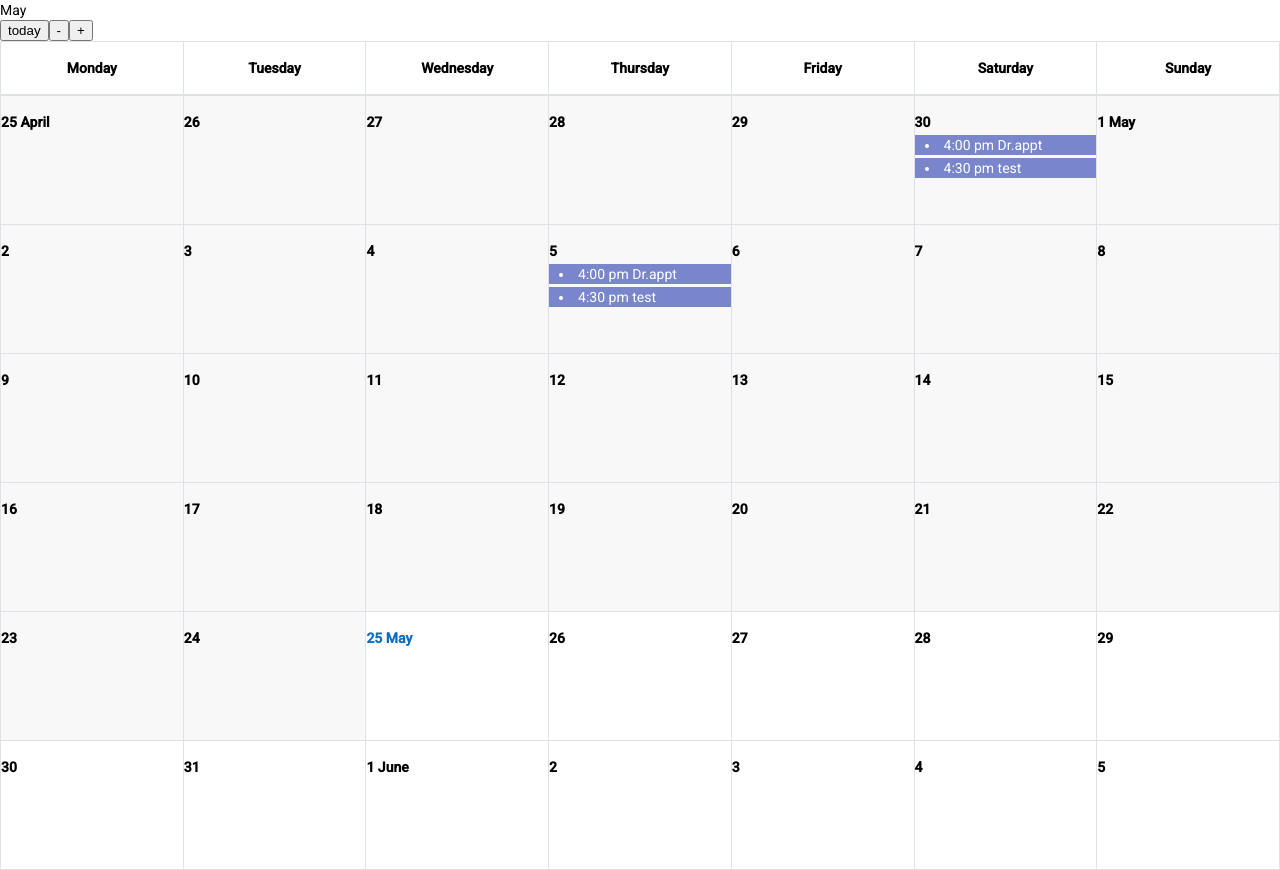
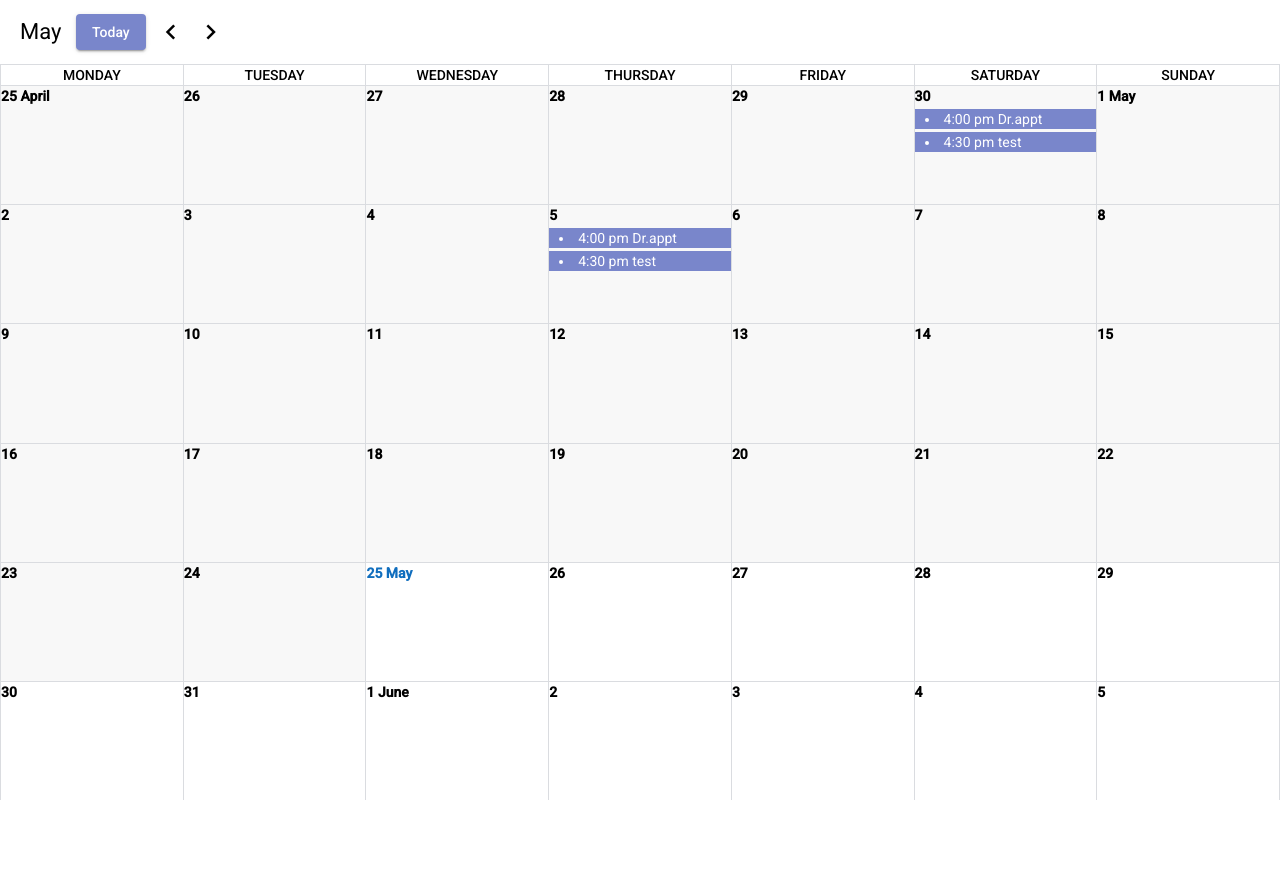
Before and after one commit to Ryan8988/uCalendar, an Angular app: page / in a window 1280 px wide. After the commit the page ends 800 px from the top, so only its background shows below. Built offline with nearby package versions, Linux system fonts and the light colour scheme.

Commit message:
refine css style
style the grid in a better way

```diff
--- a/src/app/app.module.ts
+++ b/src/app/app.module.ts
@@ -7,6 +7,8 @@ import { WeekviewComponent } from './weekview/weekview.component';
 import { BrowserAnimationsModule } from '@angular/platform-browser/animations';
 import {SharedModule} from './shared/shared.module';
 import { MonthviewComponent } from './monthview/monthview.component';
+import {MatIconModule} from '@angular/material/icon';
+import {MatButtonModule} from "@angular/material/button";
 
 @NgModule({
   declarations: [
@@ -18,7 +20,8 @@ import { MonthviewComponent } from './monthview/monthview.component';
     BrowserModule,
     AppRoutingModule,
     BrowserAnimationsModule,
-    SharedModule
+    SharedModule,
+    MatIconModule, MatButtonModule
   ],
   providers: [],
   bootstrap: [AppComponent]
--- a/src/app/monthview/monthview.component.css
+++ b/src/app/monthview/monthview.component.css
@@ -1,58 +1,159 @@
-.calendar-table {
-  border-collapse: collapse;
-  width: 100%;
-  max-width: 100%;
-  margin-bottom: 1rem;
-  border: 1px solid #dee2e6;
-  background-color: #fff;
+/*.calendar-table {*/
+/*  border-collapse: collapse;*/
+/*  width: 100%;*/
+/*  max-width: 100%;*/
+/*  margin-bottom: 1rem;*/
+/*  border: 1px solid #dee2e6;*/
+/*  background-color: #fff;*/
+/*}*/
+
+/*.calendar-table thead th {*/
+/*  vertical-align: bottom;*/
+/*  border-bottom: 2px solid #dee2e6;*/
+/*  width: 14.2%;*/
+/*}*/
+
+/*.calendar-table td, .calendar-table th {*/
+/*  border: 1px solid #dee2e6;*/
+/*}*/
+
+/*.calendar-table td, .calendar-table th {*/
+/*  padding: 1rem 0;*/
+/*  vertical-align: top;*/
+/*  border-top: 1px solid #dee2e6;*/
+/*}*/
+
+/*.calendar-day {*/
+/*  height: 12vh;*/
+/*  max-height: 12vh;*/
+/*  cursor: pointer;*/
+/*}*/
+/*.calendar-day-div {*/
+/*  width: 100%;*/
+/*  height: 100%;*/
+/*}*/
+/*.calendar-day-div li {*/
+/*  background-color: rgb(121, 134, 203);;*/
+/*  padding: 0 10px;*/
+/*  color: white;*/
+/*  margin: 3px 0;*/
+/*}*/
+/*.calendar-items-wrapper {*/
+/*  margin-left: -10px;*/
+/*  margin-right: -10px;*/
+/*  overflow-y: auto;*/
+/*  max-height: calc(100% - 20px);*/
+/*}*/
+
+/*.calendar-day.past-date {*/
+/*  background-color: rgb(248, 248, 248);*/
+/*}*/
+
+/*.calendar-day:hover {*/
+/*  background-color: rgb(248, 248, 248);*/
+/*}*/
+
+/*.blue-date {*/
+/*  color: rgb(16, 110, 190);*/
+/*}*/
+.demo {
+  height: 100%;
+  overflow: hidden;
 }
-
-.calendar-table thead th {
-  vertical-align: bottom;
-  border-bottom: 2px solid #dee2e6;
-  width: 14.2%;
+.header-div {
+  height: 64px;
+  display: flex;
+  flex-direction: row;
+  align-items: center;
 }
-
-.calendar-table td, .calendar-table th {
-  border: 1px solid #dee2e6;
+.header-btns-div {
+  display: flex;
+  align-items: center;
 }
-
-.calendar-table td, .calendar-table th {
-  padding: 1rem 0;
-  vertical-align: top;
-  border-top: 1px solid #dee2e6;
+.todayBtn {
+  background-color: rgb(121, 134, 203);
+  color: white;
 }
-
+.todayBtn:hover {
+  opacity: 0.7;
+}
+.header-btns-div mat-icon {
+  margin-left: 10px;
+  cursor: pointer;
+  font-size: 30px;
+  line-height: 30px;
+  width: 30px;
+  height: 30px;
+}
+.header-btns-div mat-icon:hover {
+  background: #dadce0;
+}
+.currentMonth {
+  width: 36px;
+  height: 36px;
+  font-size: 22px;
+  font-weight: 400;
+  line-height: 36px;
+  margin: 0 20px;
+}
+.calendar-div {
+  height: calc(100% - 64px);
+  display: flex;
+  flex-direction: column;
+  border-left: #dadce0 1px solid;
+  border-top: #dadce0 1px solid;
+}
+.week-header-row {
+  align-items: stretch;
+  display: flex;
+  flex: none;
+  height: 20px;
+  border-bottom: #dadce0 1px solid;
+  font-weight: 500;
+}
+.week-header-row div {
+  border-right: #dadce0 1px solid;
+  flex: 1 1 0%;
+  text-align: center;
+  text-transform: uppercase;
+}
+.content-div {
+  flex: 1 1 0%;
+  display: flex;
+  flex-direction: column;
+}
+.row {
+  position: relative;
+  overflow: hidden;
+  border-bottom: #dadce0 1px solid;
+  display: flex;
+  flex: 1 1 0%;
+}
 .calendar-day {
-  height: 12vh;
-  max-height: 12vh;
+  border-right: #dadce0 1px solid;
+  flex: 1 1 0%;
   cursor: pointer;
 }
-.calendar-day-div {
-  width: 100%;
-  height: 100%;
+.calendar-day.past-date {
+  background-color: rgb(248, 248, 248);
 }
-.calendar-day-div li {
+.calendar-day:hover {
+  background-color: rgb(248, 248, 248);
+}
+.blue-date {
+  color: rgb(16, 110, 190);
+}
+.calendar-day li {
   background-color: rgb(121, 134, 203);;
   padding: 0 10px;
   color: white;
   margin: 3px 0;
 }
-.calendar-items-wrapper {
-  margin-left: -10px;
-  margin-right: -10px;
-  overflow-y: auto;
-  max-height: calc(100% - 20px);
+.calendar-day-wrapper {
+  width: 100%;
+  height: 100%;
 }
-
-.calendar-day.past-date {
-  background-color: rgb(248, 248, 248);
+.appt-list-div {
+  overflow: auto;
+  height: calc(100% - 20px);
 }
-
-.calendar-day:hover {
-  background-color: rgb(248, 248, 248);
-}
-
-.blue-date {
-  color: rgb(16, 110, 190);
-}
--- a/src/app/monthview/monthview.component.html
+++ b/src/app/monthview/monthview.component.html
@@ -1,37 +1,36 @@
-<div>
-  <div>
-    {{displayMonth}}
+<div class="demo">
+  <div class="header-div">
+    <div class="currentMonth">{{displayMonth}}</div>
+    <div class="header-btns-div">
+      <button mat-raised-button class="todayBtn" type="button" (click)="getCurrentDay()">Today</button>
+      <mat-icon (click)="previousMonth()">chevron_left</mat-icon>
+      <mat-icon (click)="nextMonth()">chevron_right</mat-icon>
+    </div>
   </div>
-  <div>
-    <input type="button" (click)="setCurrentMonth()" value="today" />
-    <input type="button" (click)="decreaseMonth()" value="-" />
-    <input type="button" (click)="increaseMonth()" value="+" />
+  <div class="calendar-div">
+    <div class="week-header-row">
+      <div>Monday</div>
+      <div>Tuesday</div>
+      <div>Wednesday</div>
+      <div>Thursday</div>
+      <div>Friday</div>
+      <div>Saturday</div>
+      <div>Sunday</div>
+    </div>
+    <div class="content-div">
+      <div class="row" *ngFor="let row of calendar | chunk: 7; let i = index">
+        <div class="calendar-day" [ngClass]="{'past-date': day.isPastDate, 'today': day.isToday}" *ngFor="let day of row; let j = index">
+          <div class="calendar-day-wrapper" (click)="addEvent(day)">
+            <div class="calendar-day-header" [ngClass]="{'blue-date': day.isToday}">
+              <strong>{{day.date.getDate()}}</strong>
+              <strong *ngIf="day.isToday || (i==0 && j==0) || (day.date.getDate() == 1)"> {{monthNames[day.date.getMonth()]}}</strong>
+            </div>
+            <div class="appt-list-div">
+              <li *ngFor="let event of day.event" (click)="editEvent(event, $event)">{{event.startTime}} {{event.title}}</li>
+            </div>
+          </div>
+        </div>
+      </div>
+    </div>
   </div>
 </div>
-
-<table class='calendar-table' *ngIf="calendar">
-  <thead>
-  <tr>
-    <th>Monday</th>
-    <th>Tuesday</th>
-    <th>Wednesday</th>
-    <th>Thursday</th>
-    <th>Friday</th>
-    <th>Saturday</th>
-    <th>Sunday</th>
-  </tr>
-  </thead>
-  <tbody>
-  <tr *ngFor="let row of calendar | chunk: 7; let i = index">
-    <td class="calendar-day" [ngClass]="{'past-date': c.isPastDate, 'today': c.isToday}" *ngFor="let c of row; let j = index">
-      <div class="calendar-day-div" (click)="addEvent(c)">
-        <div class="calendar-day-header" [ngClass]="{'blue-date': c.isToday}">
-          <strong>{{c.date.getDate()}}</strong>
-          <strong *ngIf="c.isToday || (i==0 && j==0) || (c.date.getDate() == 1)"> {{monthNames[c.date.getMonth()]}}</strong>
-        </div>
-        <li *ngFor="let event of c.event" (click)="editEvent(event, $event)">{{event.startTime}} {{event.title}}</li>
-      </div>
-    </td>
-  </tr>
-  </tbody>
-</table>
--- a/src/app/monthview/monthview.component.ts
+++ b/src/app/monthview/monthview.component.ts
@@ -73,27 +73,26 @@ export class MonthviewComponent implements OnInit {
     return startingDateOfCalendar;
   }
 
-  increaseMonth(): void {
+  nextMonth(): void {
     this.monthIndex++;
     this.generateCalendarDays(this.monthIndex);
   }
 
-  decreaseMonth(): void {
+  previousMonth(): void {
     this.monthIndex--;
     this.generateCalendarDays(this.monthIndex);
   }
 
-  setCurrentMonth(): void {
+  getCurrentDay(): void {
     this.monthIndex = 0;
     this.generateCalendarDays(this.monthIndex);
   }
 
-  addEvent(c): void {
-    //const index = i * 7 + j;
+  addEvent(day): void {
     const dialogConfig = new MatDialogConfig();
-    dialogConfig.width = '50%';
+    dialogConfig.width = '40%';
     dialogConfig.autoFocus = false;
-    dialogConfig.data = c;
+    dialogConfig.data = day;
     const dialogRef = this.dialog.open(AddEventDialogComponent, dialogConfig);
     dialogRef.afterClosed().subscribe(result => {
       console.log(result);
@@ -117,7 +116,7 @@ export class MonthviewComponent implements OnInit {
               title: result.apptTitle,
             });
           }
-        } else {
+        } else { // for single day
           let tgtIndex = -1;
           this.calendar.forEach((item, index) => {
             if (item.date.toDateString() === result.singleDay.toDateString()) {
@@ -128,11 +127,12 @@ export class MonthviewComponent implements OnInit {
           this.calendar[tgtIndex].event.push({
             title: result.apptTitle,
             startTime: result.startTime,
-            endTime: result.endTime
+            endTime: result.endTime,
+            description: result.description
           });
           this.calendar[tgtIndex].event.sort((a,b) => Date.parse('1970/01/01 ' + a.startTime) - Date.parse('1970/01/01 ' + b.startTime));
-          console.log(this.calendar[tgtIndex]);
         }
+        console.log(this.calendar);
       }
     });
 
--- a/src/app/shared/add-event-dialog/add-event-dialog.component.css
+++ b/src/app/shared/add-event-dialog/add-event-dialog.component.css
@@ -8,7 +8,10 @@
 .cancelBtn {
   margin-right: 5px;
 }
+.not-all-day-div {
+  display: flex;
+  justify-content: space-between;
+}
 .not-all-day-div mat-form-field {
-  width: 25%;
-  margin: 0 10px 0 0;
+  width: calc(100% / 3 - 5px);
 }
--- a/src/app/shared/add-event-dialog/add-event-dialog.component.html
+++ b/src/app/shared/add-event-dialog/add-event-dialog.component.html
@@ -39,6 +39,10 @@
       </mat-select>
     </mat-form-field>
   </div>
+  <mat-form-field class="" appearance="fill">
+    <mat-label>Add Description</mat-label>
+    <textarea matInput placeholder="" formControlName="description"></textarea>
+  </mat-form-field>
   <mat-checkbox (change)="checkAllday($event.checked)" formControlName="allDay">All day</mat-checkbox>
   <div class="action-btns">
     <button mat-raised-button color="warn" class="cancelBtn" type="button" (click)="onCancelClick()">Cancel</button>
--- a/src/app/shared/add-event-dialog/add-event-dialog.component.ts
+++ b/src/app/shared/add-event-dialog/add-event-dialog.component.ts
@@ -24,7 +24,8 @@ export class AddEventDialogComponent implements OnInit {
       endDay: null,
       singleDay: data.date,
       startTime: null,
-      endTime: null
+      endTime: null,
+      description: null
     });
     this.timeOptions = this.getListofTimeslot();
   }
--- a/src/app/shared/models/calendarEvent.model.ts
+++ b/src/app/shared/models/calendarEvent.model.ts
@@ -2,6 +2,9 @@ export class CalendarEvent {
   title: string;
   startTime?: string;
   endTime?: string;
+  description?: string;
+  startDay?: string;
+  endDay?: string
   constructor() {
   }
 }
```
